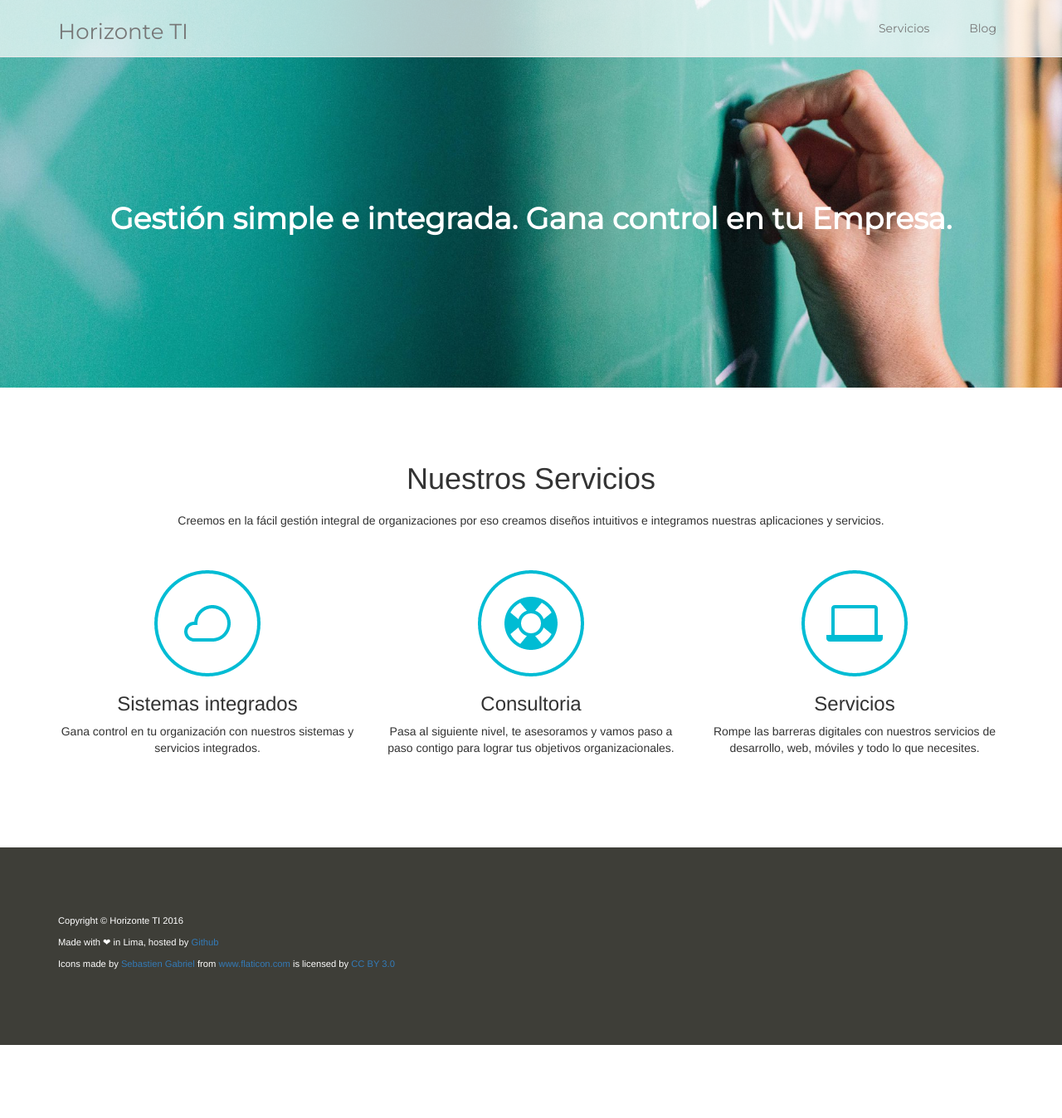
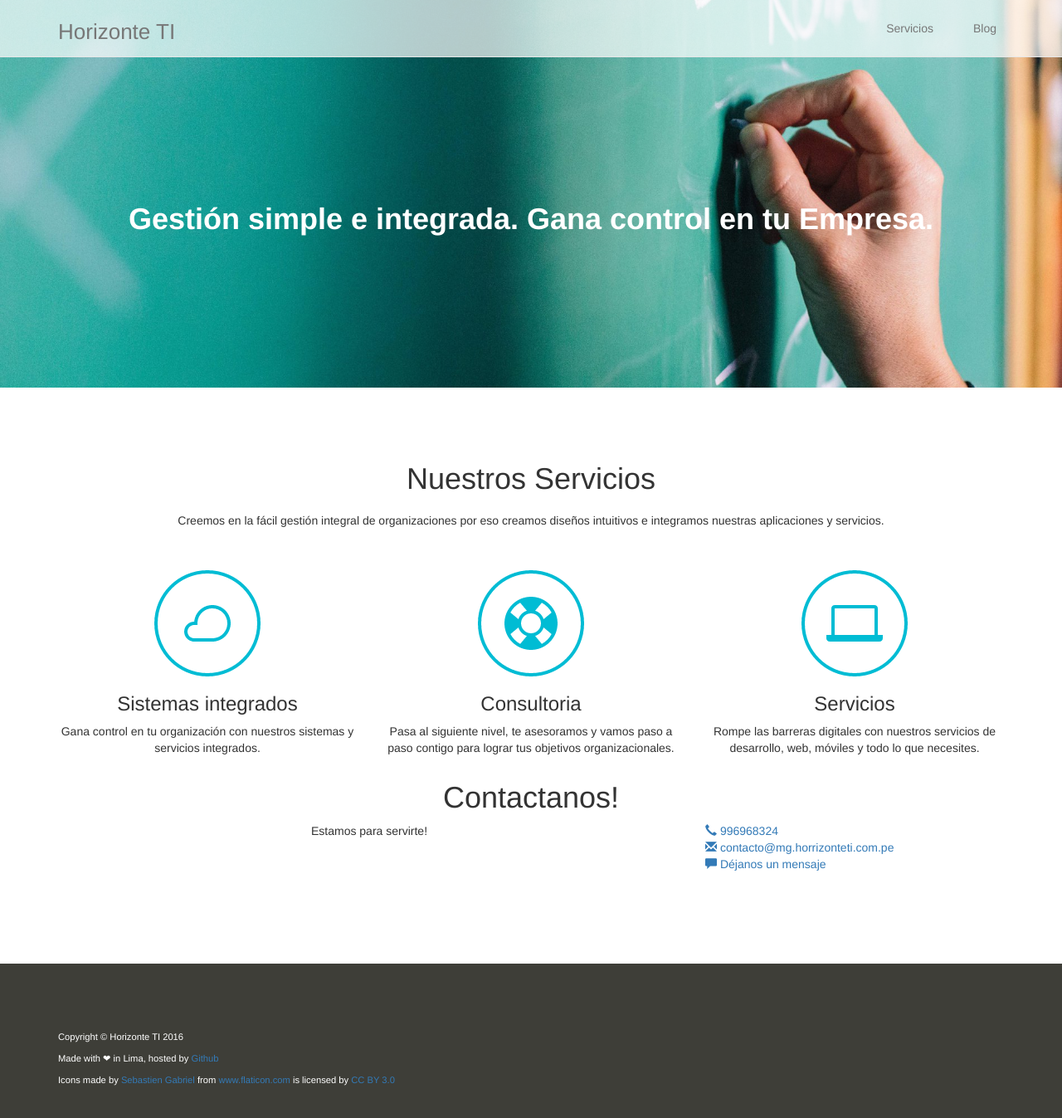
Before and after one commit to horizonteti/horizonteti.github.io, a Jekyll site: the page built from index.html, in a window 1280 px wide and 1399 px high. Shown: the top 1347 px of the window at 83% size. Built offline with Jekyll 4.4.1, drawn with Linux system fonts in a browser that asks for light colours.

Commit message:
added contact

```diff
--- a/_includes/header.html
+++ b/_includes/header.html
@@ -10,9 +10,9 @@
 
     <title>{% if page.title %}{{ page.title }} | Horizonte TI {% else %}Horizonte TI | The software company {% endif %}</title>
 
-    <link href='https://fonts.googleapis.com/css?family=Montserrat' rel='stylesheet' type='text/css'>
+    <!--link href='https://fonts.googleapis.com/css?family=Montserrat' rel='stylesheet' type='text/css'-->
     <link rel="stylesheet" href="https://maxcdn.bootstrapcdn.com/bootstrap/3.3.6/css/bootstrap.min.css" integrity="sha384-1q8mTJOASx8j1Au+a5WDVnPi2lkFfwwEAa8hDDdjZlpLegxhjVME1fgjWPGmkzs7" crossorigin="anonymous">
-    <link href="/resources/css/font-awesome.min.css" rel="stylesheet" />
+    <!--link href="/resources/css/font-awesome.min.css" rel="stylesheet" /-->
     <link href="/resources/css/main.css" rel="stylesheet" />
     <link href="/resources/css/blog.css" rel="stylesheet" />
     <!--[if lt IE 9]>
--- a/index.html
+++ b/index.html
@@ -46,3 +46,22 @@ layout: base
       </div>
     </div>
   </div>
+  <div class="container">
+    <div class="row">
+      <div class="col-sm-12 text-center">
+        <h1>Contactanos!</h1>
+      </div>
+    </div>
+    <div class="row">
+      <div class="col-sm-8 text-center">
+        <p>Estamos para servirte!</p>
+      </div>
+      <div class="col-sm-4">
+        <ul class="list-unstyled">
+          <li><a href="#"><span class="glyphicon glyphicon-earphone"></span> 996968324</a></li>
+          <li><a href="mailto:contacto@mg.horrizonteti.com.pe"><span class="glyphicon glyphicon-envelope"></span> contacto@mg.horrizonteti.com.pe</li>
+          <li><a href="https://docs.google.com/forms/d/11ZVGKsOHxMOmTBHXDVf5ewAEd90SHkh9p--qsrQc92w/viewform"><span class="glyphicon glyphicon-comment"></span> Déjanos un mensaje</a></li>
+        </ul>
+      </div>
+    </div>
+  </div>
--- a/resources/css/main.css
+++ b/resources/css/main.css
@@ -10,7 +10,7 @@ header {
 }
 
 .navbar-default, .header-text {
-  font-family: 'Montserrat', sans-serif;
+  /*font-family: 'Montserrat', sans-serif;*/
 }
 
 .navbar-default .navbar-brand {
```
